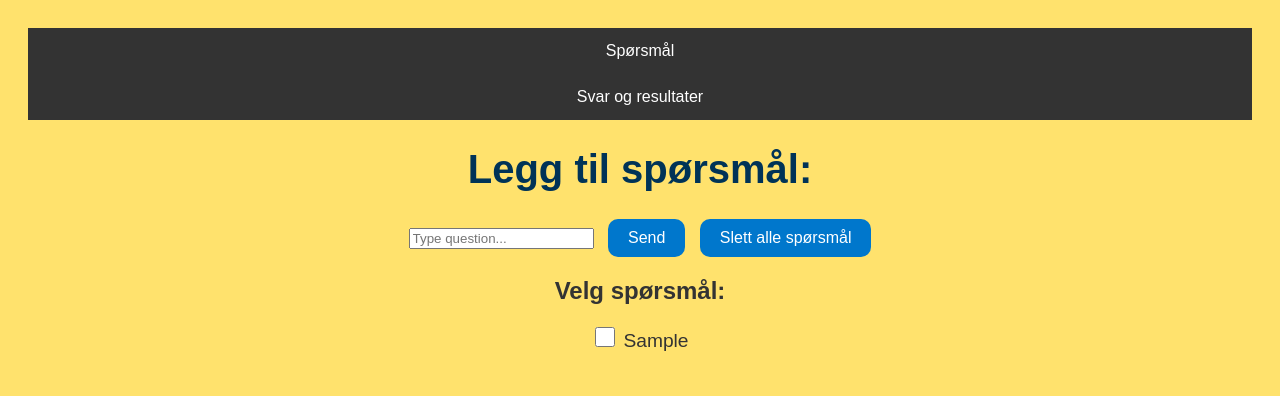
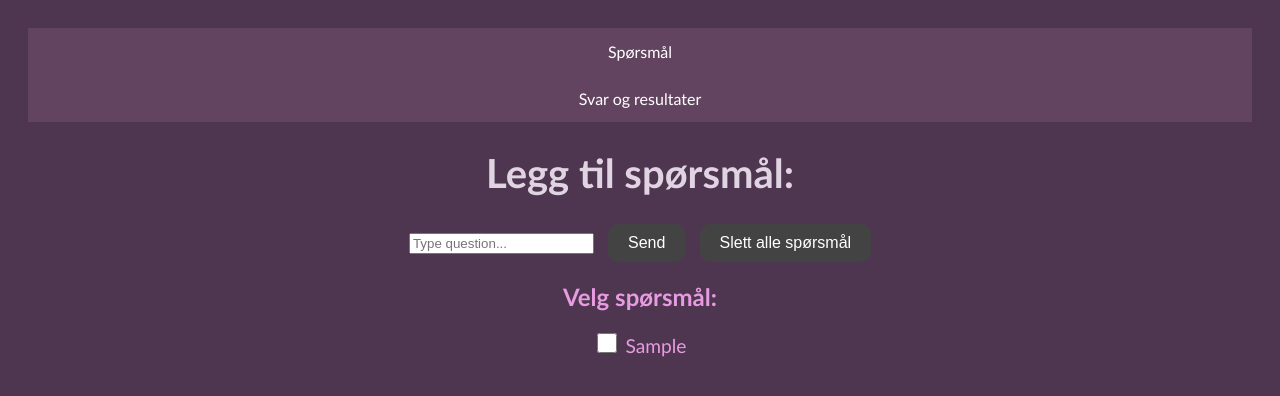
Before and after one commit to rubensen1/esp32-knapp, a plain HTML site: page data/index.html in a window 1280 px wide. Both pictures are taken after typing "Sample" into the empty fields and a click on the button "Send". Drawn offline with Linux system fonts and the light colour scheme.

Commit message:
Forandret css til lilla nettside

```diff
--- a/data/script.js
+++ b/data/script.js
@@ -1,3 +1,4 @@
+
 document.addEventListener('DOMContentLoaded', loadQuestions);
 
     function sendQuestion() {
--- a/data/styles.css
+++ b/data/styles.css
@@ -1,14 +1,14 @@
 body {
-  font-family: Arial, sans-serif;
-  background-color: #ffe26d;
-  color: #333;
+  font-family: 'Trebuchet MS', 'Lucida Sans Unicode', 'Lucida Grande', 'Lucida Sans', Arial, sans-serif, 'Arial Narrow', Arial, sans-serif, sans-serif;
+  background-color: #4E3651;
+  color: #e79be0;
   text-align: center;
   padding: 20px;
 }
 
 /* Overskrift */
 h1 {
-  color: #003357;
+  color: #E1D4E2;
   font-size: 2.5rem;  /* endre størrelse */
 }
 
@@ -18,7 +18,7 @@ ul {
   margin: 0;
   padding: 0;
   overflow: hidden;
-  background-color: #333333;
+  background-color: #634460;
 }
 
 ul li {
@@ -34,7 +34,7 @@ ul li a {
 }
 
 ul li a:hover {
-  background-color: #111111;
+  background-color: #a1719c;
 }
 
 /* Tekstboks */
@@ -42,13 +42,13 @@ input[type="text"] {
   padding: 10px;
   width: 300px;
   font-size: 1rem;
-  border: 2px solid #0077cc;
+  border: 2px solid #E1D4E2;
   border-radius: 10px;
 }
 
 /* Knapp */
 button {
-  background-color: #0077cc;
+  background-color: #434343;
   color: white;
   border: none;
   padding: 10px 20px;
@@ -69,7 +69,7 @@ button:hover {
 input[type="checkbox"] {
   width: 20px;
   height: 20px;
-  accent-color: #0077cc; /* fargen på haken */
+  accent-color: #e79be0; /* fargen på haken */
 }
 label {
   font-size: 1.2rem;
```
Also changed, not shown: data/index.html (+0 -3 lines).
